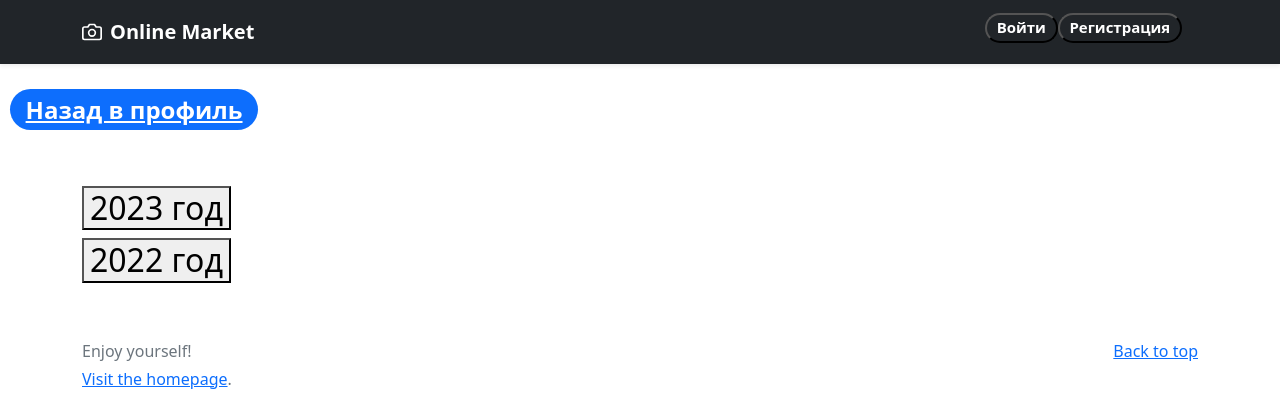
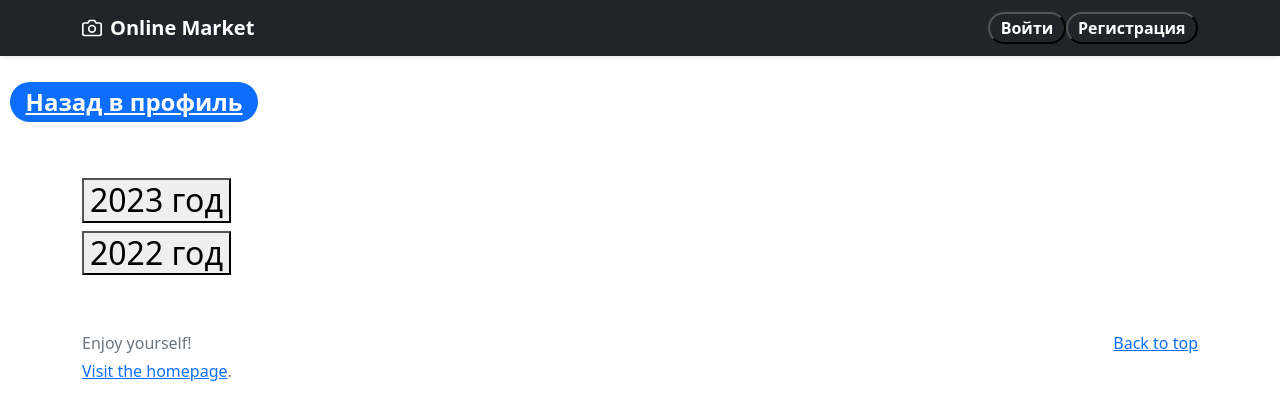
Before and after one commit to Tim-Shelll/RecoMarket, a Flask app: page /history_orders/3 in a window 1280 px wide. Shown: the top 420 px of the page. Run offline with Flask 3, Linux system fonts and the light colour scheme; data comes from the database, SQL or seed files in the repository; parts of the project's set-up code (start-up, migrations or seed data) failed here and were passed over.

Commit message:
Buttons centered

```diff
--- a/templates/base.html
+++ b/templates/base.html
@@ -15,29 +15,29 @@
 
 <header>
   <div class="navbar navbar-dark bg-dark shadow-sm">
-    <div class="container">
+    <div class="d-flex container justify-content-between">
       <a href="/" class="navbar-brand d-flex align-items-center">
         <svg xmlns="http://www.w3.org/2000/svg" width="20" height="20" fill="none" stroke="currentColor" stroke-linecap="round" stroke-linejoin="round" stroke-width="2" aria-hidden="true" class="me-2" viewBox="0 0 24 24"><path d="M23 19a2 2 0 0 1-2 2H3a2 2 0 0 1-2-2V8a2 2 0 0 1 2-2h4l2-3h6l2 3h4a2 2 0 0 1 2 2z"></path><circle cx="12" cy="13" r="4"></circle></svg>
         <strong>Online Market</strong>
       </a>
         {% if not current_user.is_authenticated %}
-        <h4 class="d-flex justify-content-around align-self-center navbar-brand">
-            <a href="/login">
-                <button class="badge bg-dark rounded-pill">Войти</button>
+        <div class="d-flex justify-content-around">
+            <a href="/login" class="align-self-center">
+                <button style="font-size : 100%;" class="badge bg-dark rounded-pill">Войти</button>
             </a>
-            <a href="/registration">
-                <button class="badge bg-dark rounded-pill">Регистрация</button>
+            <a href="/registration" class="align-self-center">
+                <button style="font-size : 100%;" class="badge bg-dark rounded-pill">Регистрация</button>
             </a>
-        </h4>
+        </div>
         {% else %}
-        <h4 class="d-flex justify-content-around align-self-center navbar-brand">
-            <a href="/profile">
-                <button class="badge bg-dark rounded-pill">Профиль</button>
+        <div class="d-flex justify-content-around">
+            <a href="/profile" class="align-self-center">
+                <button style="font-size : 100%;" class="badge bg-dark rounded-pill">Профиль</button>
             </a>
-            <a href="/cart">
-                <button class="badge bg-dark rounded-pill">Корзина</button>
+            <a href="/cart" class="align-self-center">
+                <button style="font-size : 100%;" class="badge bg-dark rounded-pill">Корзина</button>
             </a>
-        </h4>
+        </div>
         {% endif %}
     </div>
   </div>
```
Also changed, not shown: static/style/style.css (+2 -28 lines).
